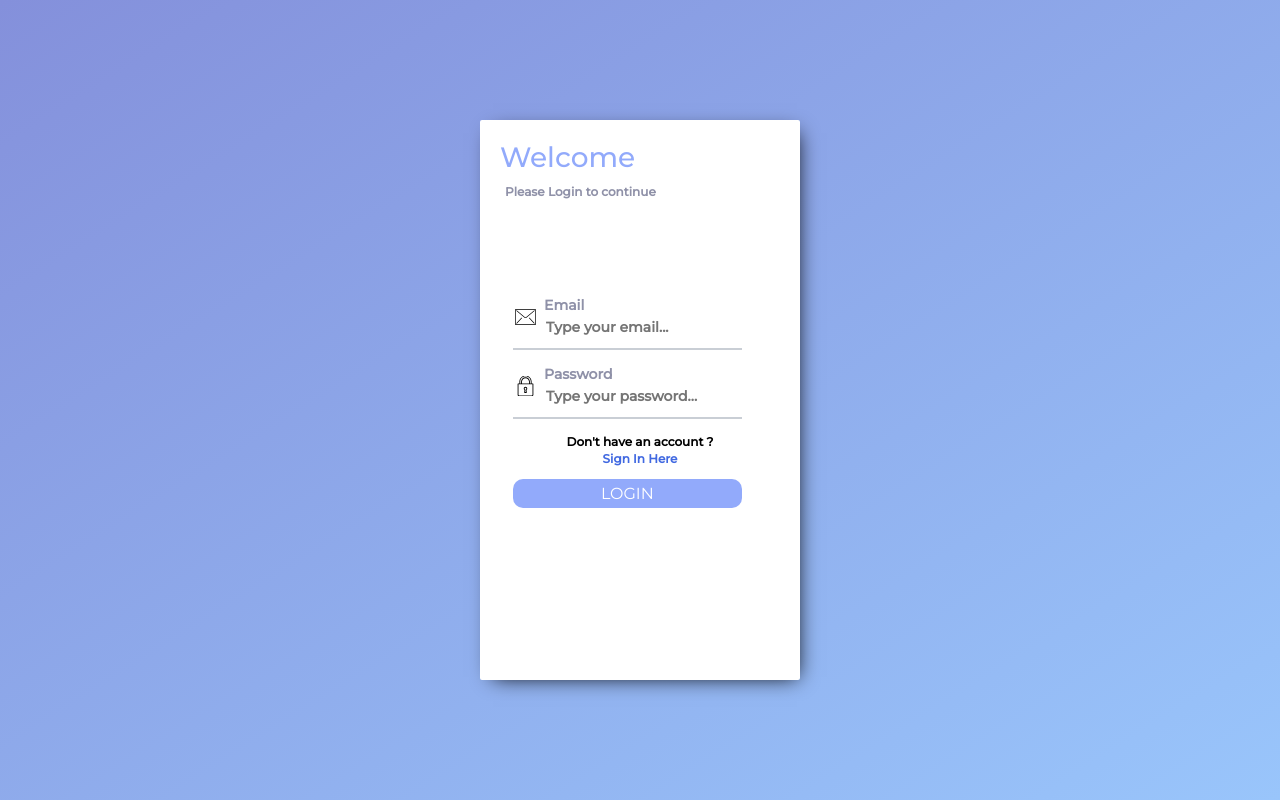
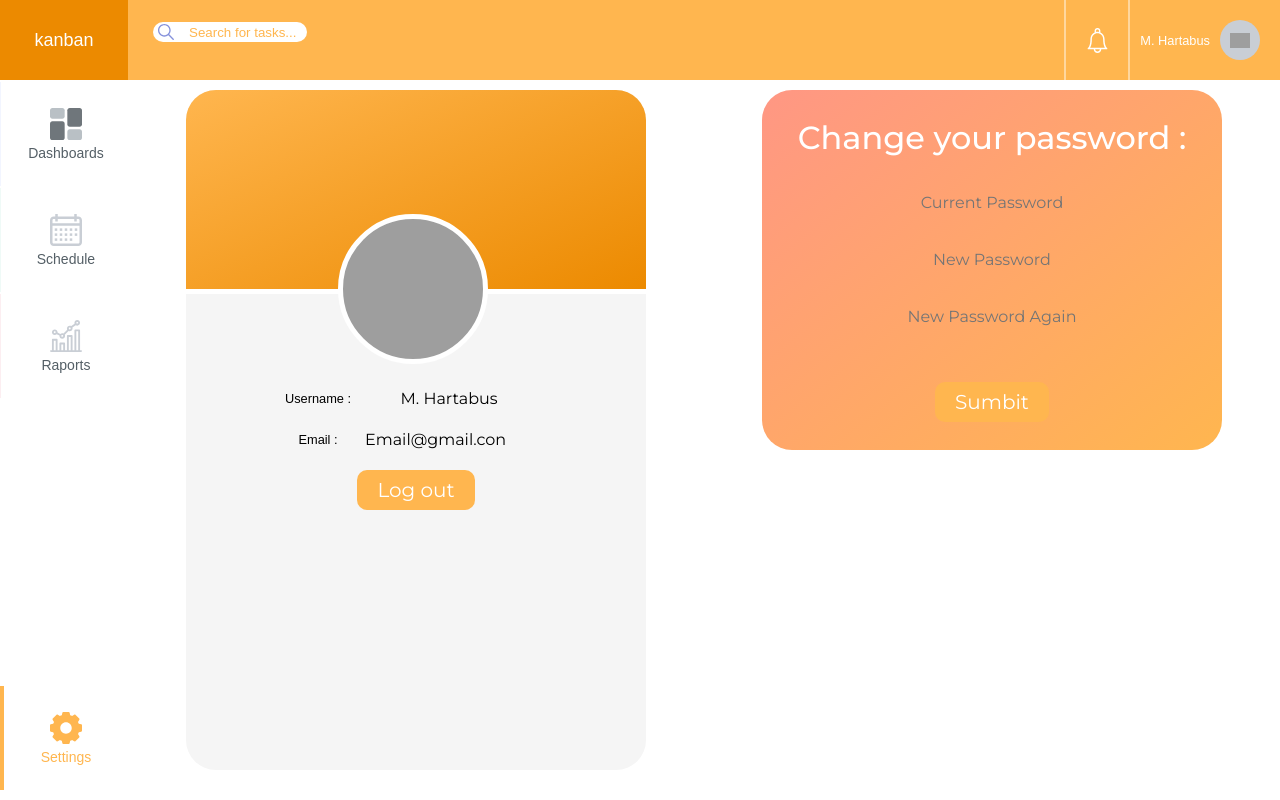
Before and after one commit to Paaka/TypeScriptProject, a React (Create React App) app in the folder project/: page /Settings in a window 1280 px wide. Before the commit this address led to /Login. Built offline with nearby package versions, Linux system fonts and the light colour scheme; grey boxes are pictures that could not be loaded.

Commit message:
Updated settings View

```diff
--- a/project/src/constants/allColors.ts
+++ b/project/src/constants/allColors.ts
@@ -18,6 +18,7 @@ export default {
     pinkBorder: '#f2c6d0',
     purpule: 'rgb(203,127,235)',
     orange: 'rgb(255,182,79)',
+    orangeRed: 'rgb(255,151,132)',
     orangeDark: '#ec8a00',
     lightGray: 'rgb(230,233,240)',
     listColor: 'rgb(239,242,245)',
--- a/project/src/routers/MainRouter.tsx
+++ b/project/src/routers/MainRouter.tsx
@@ -50,13 +50,16 @@ const MainRouter = () => {
                 ) : (
                     <Redirect from="/Boards" to="/Login"></Redirect>
                 )}
-                {!isNull(Token) ? (
+                <Route path="/Settings">
+                    <SettingsView></SettingsView>
+                </Route>
+                {/* {!isNull(Token) ? (
                     <Route path="/Settings">
                         <SettingsView></SettingsView>
                     </Route>
                 ) : (
                     <Redirect from="/Settings" exact to="/Login"></Redirect>
-                )}
+                )} */}
                 {!isNull(Token) ? (
                     <Route path="/Raports">
                         <RaportsView></RaportsView>
--- a/project/src/views/SettingsView.tsx
+++ b/project/src/views/SettingsView.tsx
@@ -9,8 +9,123 @@ import { RootState } from '../store/index';
 import { logOutUser } from '../actions/index';
 import MainTemplate from '../templates/MainTemplate';
 import Axios from 'axios';
+import styled from 'styled-components';
+import allColors from '../constants/allColors';
+import StyledH1 from '../components/atoms/Typography/StyledH1';
+import LoginParagrph from '../components/organisms/LoginForm/LoginParagraph';
+import StyledParagraph from '../components/atoms/Typography/StyledParagraph';
+import Button from '../components/atoms/Buttons/Button';
 
 interface ISettingsView {}
+
+const Wrapper = styled.div`
+    width: 100%;
+    height: 90vh;
+    display: flex;
+    justify-content: space-around;
+`;
+
+const UserInfo = styled.div`
+    width: 40%;
+    margin: 10px;
+    background-color: #f5f5f5;
+    height: 85vh;
+    border-radius: 30px;
+    overflow: hidden;
+`;
+
+const PasswordContainer = styled.div`
+    width: 40%;
+    margin: 10px;
+    background-image: linear-gradient(
+        to right bottom,
+        ${allColors.orangeRed},
+        ${allColors.orange}
+    );
+    height: 45vh;
+    border-radius: 30px;
+    overflow: hidden;
+    display: flex;
+    flex-direction: column;
+    padding: 10px;
+    align-items: center;
+    justify-content: space-around;
+`;
+
+const ColorHeading = styled.div`
+    position: relative;
+    height: 30%;
+    width: 100%;
+    border-bottom: 5px solid white;
+    background-image: linear-gradient(
+        to right bottom,
+        ${allColors.orange},
+        ${allColors.orangeDark}
+    );
+`;
+
+const UserPicture = styled.div`
+    position: absolute;
+    width: 150px;
+    height: 150px;
+    bottom: -75px;
+    background-color: ${allColors.darkGrey};
+    left: 33%;
+    background-size: 100px;
+    background-image: url(${require('../assets/SVGs/user.svg')});
+    border-radius: 50%;
+    border: 5px solid white;
+    background-size: cover;
+    background-position-x: center;
+    background-position-y: center;
+    z-index: 50;
+`;
+
+const UserInfoWrapper = styled.div`
+    width: 100%;
+    height: 100%;
+    margin-top: 16%;
+    display: flex;
+    flex-direction: column;
+    align-items: center;
+`;
+
+const FlexWrapper = styled.div`
+    display: flex;
+    align-items: center;
+    justify-content: center;
+    margin-top: 20px;
+`;
+
+const StyledInput = styled.input`
+    font-size: 16px;
+    font-family: 'Montserrat', 'sans-serif';
+    border: none;
+    background-color: transparent;
+    text-align: center;
+
+    :focus {
+        outline: none;
+    }
+`;
+
+const StyledBtn = styled.button`
+    padding: 8px 20px;
+    font-size: 20px;
+    font-family: 'Montserrat', 'sans-serif';
+    color: white;
+    border: none;
+    background-color: ${allColors.orange};
+    margin-top: 20px;
+    border-radius: 10px;
+    transition: all 0.2s;
+    cursor: pointer;
+
+    :hover {
+        background-color: ${allColors.orangeDark};
+        border-radius: 20px;
+    }
+`;
 
 const SettingsView: FC<ISettingsView> = () => {
     const dispatch = useDispatch();
@@ -27,10 +142,33 @@ const SettingsView: FC<ISettingsView> = () => {
 
     return (
         <MainTemplate>
-            <div>
-                <h1>SettingsView</h1>
-                <button onClick={logOutHandler}>Log out</button>
-            </div>
+            <Wrapper>
+                <UserInfo>
+                    <ColorHeading>
+                        <UserPicture></UserPicture>
+                        {/* <BorderToUserPicture></BorderToUserPicture> */}
+                    </ColorHeading>
+                    <UserInfoWrapper>
+                        <FlexWrapper>
+                            <StyledParagraph>Username :</StyledParagraph>
+                            <StyledInput value="M. Hartabus"></StyledInput>
+                        </FlexWrapper>
+                        <FlexWrapper>
+                            <StyledParagraph>Email :</StyledParagraph>
+                            <StyledInput value="Email@gmail.con"></StyledInput>
+                        </FlexWrapper>
+                        <StyledBtn onClick={logOutHandler}>Log out</StyledBtn>
+                    </UserInfoWrapper>
+                </UserInfo>
+                <PasswordContainer>
+                    <StyledH1 color="white">Change your password :</StyledH1>
+
+                    <StyledInput placeholder="Current Password"></StyledInput>
+                    <StyledInput placeholder="New Password"></StyledInput>
+                    <StyledInput placeholder="New Password Again"></StyledInput>
+                    <StyledBtn>Sumbit</StyledBtn>
+                </PasswordContainer>
+            </Wrapper>
         </MainTemplate>
     );
 };
```
